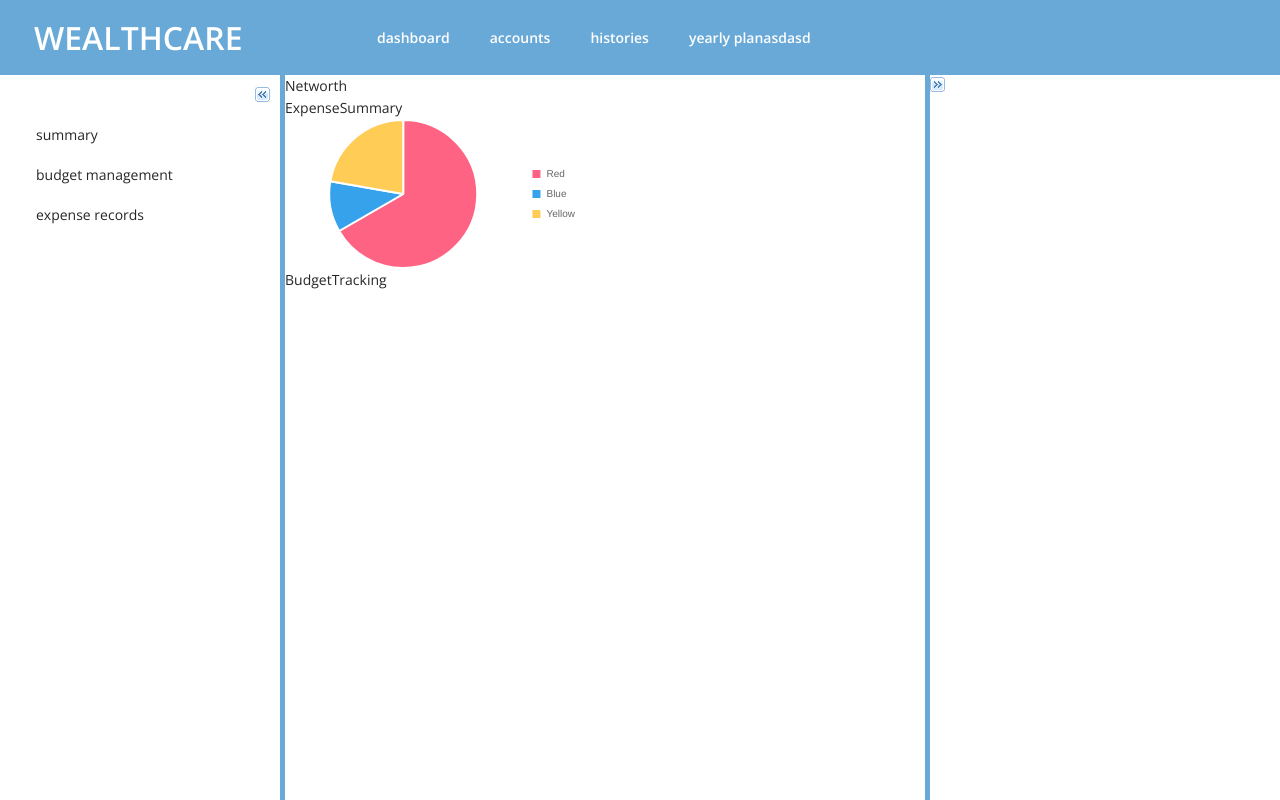
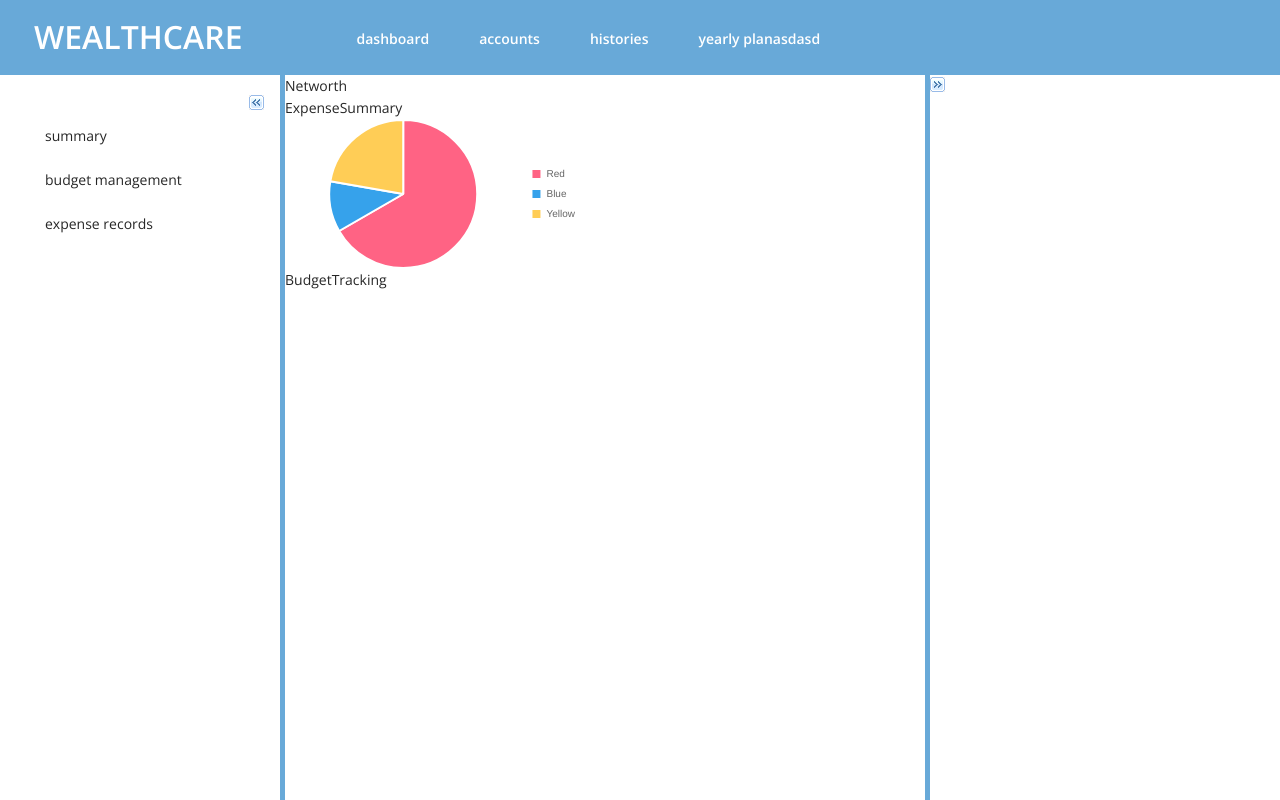
Before and after one commit to khoaphan97/wealthcare-web, a React (Create React App) app: page /dashboard/summary in a window 1280 px wide. Built offline with nearby package versions, Linux system fonts and the light colour scheme; no server answers.

Commit message:
Update layout Navbar and LeftMenu

```diff
--- a/src/containers/Dashboard/LeftMenu/style.scss
+++ b/src/containers/Dashboard/LeftMenu/style.scss
@@ -1,14 +1,18 @@
 .wtc-left-menu {
     position: relative;
     height: 100%;
+    padding: 20px 16px 0 45px;
     .ant-menu {
-        margin: 40px 20px 20px 20px;
         border: none;
         .ant-menu-item {
             margin: 0px;
         }
         .ant-menu-item {
             color: #808080;
+            padding: 0;
+            margin-bottom: 22px;
+            height: 22px;
+            line-height: 22px;
             a:hover {
                 color: red;
             }
@@ -22,8 +26,9 @@
         }
     }
     .wtc-button {
-        position: absolute;
-        right: 10px;
-        top: 10px;
+        position: relative;
+        text-align: right;
+        line-height: 1rem;
+        margin-bottom: 13px;
     }
 }
--- a/src/containers/Navbar/style.scss
+++ b/src/containers/Navbar/style.scss
@@ -1,19 +1,17 @@
 .wtc-nav {
     height: 75px;
-    width: 95%;
+    width: 100%;
     display: flex;
     align-items: center;
 
     .logo-container {
-        width: 209px;
-        height: 44px;
         font-family: 'Open Sans';
         font-style: normal;
         font-weight: 600;
         font-size: 32px;
-        line-height: 44px;
+        // line-height: 44px;
         color: #FFFFFF;
-        margin: auto 114px auto 34px;
+        padding: 0 114px 0 34px;
     }
 
     .ant-menu {
@@ -26,6 +24,15 @@
         justify-content: left;
 
         .ant-menu-item {
+            padding: 0 0;
+            margin: 0 25px 0;
+            &:first-child {
+                margin-left: 0;
+            }
+            &::after {
+                right: 0;
+                left: 0;
+            }
             &:hover::after {
                 border-bottom: 10px solid #FFFFFF;
                 bottom: -14px;
```
